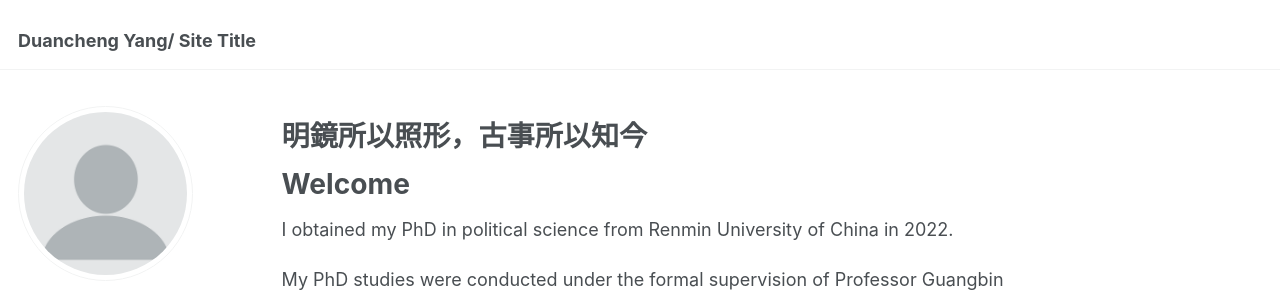
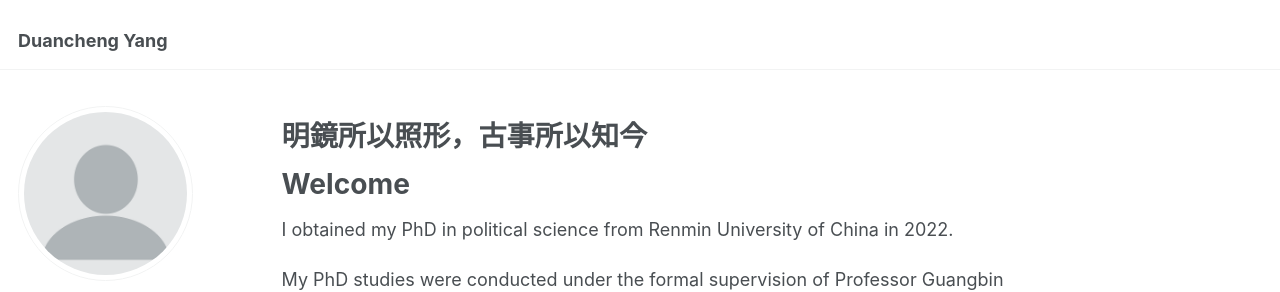
Before and after one commit to DCYeo/dcyeo.github.io, a Jekyll site: the page built from _pages/about.md, in a window 1280 px wide. Shown: the top 292 px of the page. Built offline with Jekyll 4.4.1, drawn with Linux system fonts in a browser that asks for light colours.

Commit message:
Update _config.yml

```diff
--- a/_config.yml
+++ b/_config.yml
@@ -9,7 +9,7 @@
 # Basic Site Settings
 locale                   : "en-US"
 site_theme               : "default"
-title                    : "Duancheng Yang/ Site Title"
+title                    : "Duancheng Yang"
 title_separator          : "-"
 name                     : &name "Your Name"
 description              : &description "personal description"
```
